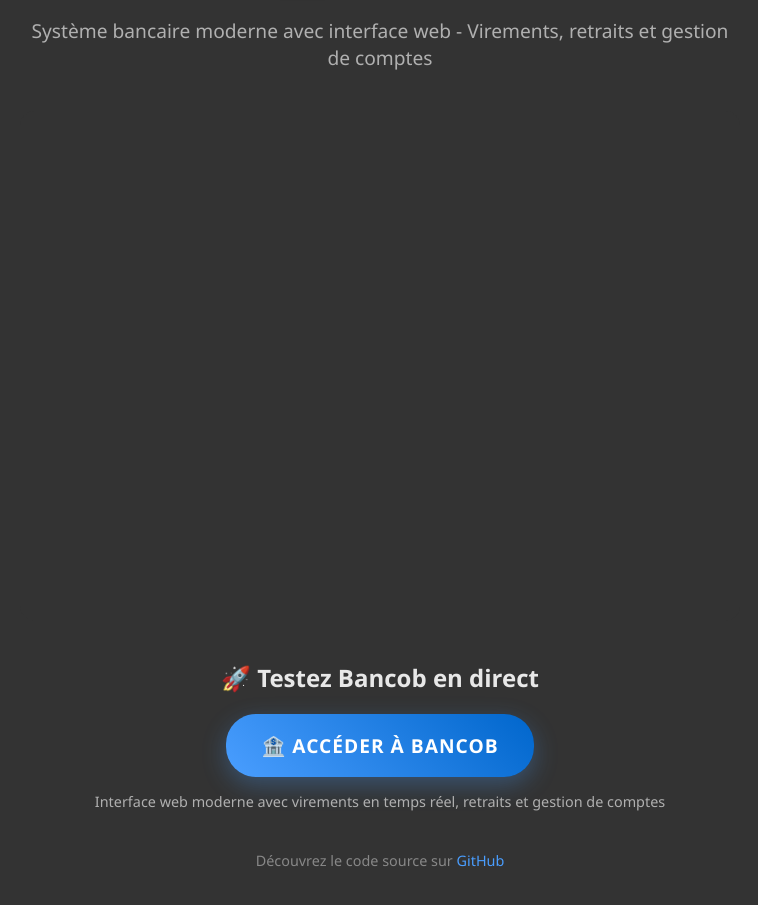
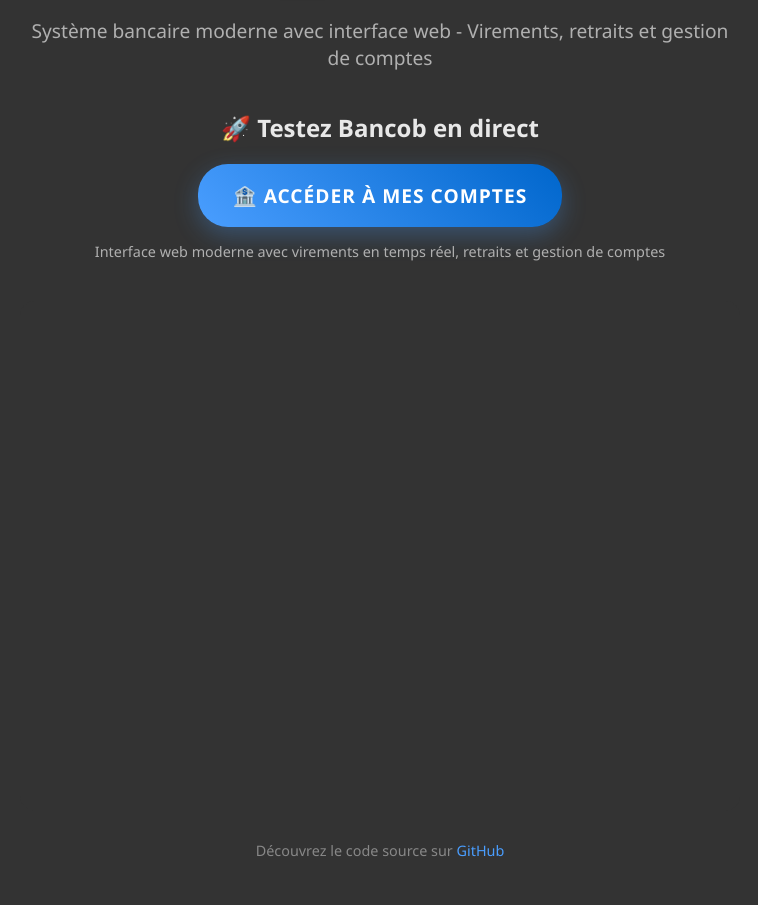
Before and after one commit to ExploryKod/cobol-accounts, a plain HTML site: page index.html in a window 1280 px wide. Shown: the part 183-1088 px from the top of the page, without its empty margins (260-1018 px from the left). Drawn offline with Linux system fonts and the light colour scheme; a script that the page names is missing.

Commit message:
feat: add button at the top

```diff
--- a/index.html
+++ b/index.html
@@ -138,21 +138,21 @@
         <h1>🏦 Bancob</h1>
         <p class="subtitle">Système bancaire moderne avec interface web - Virements, retraits et gestion de comptes</p>
 
+        <div style="margin: 40px 0; text-align: center;">
+            <h3 style="color: #e8e8e8; margin-bottom: 20px; font-size: 1.5rem;">🚀 Testez Bancob en direct</h3>
+            <a href="banking_app.html" class="action-btn" style="display:inline-block;padding:18px 35px;background:linear-gradient(45deg, #4a9eff, #0066cc);color:#fff;border-radius:30px;font-weight:700;text-decoration:none;font-size:1.2rem;box-shadow:0 8px 25px rgba(74,158,255,0.3);transition:all 0.3s ease;text-transform:uppercase;letter-spacing:1px;">
+                🏦 Accéder à mes comptes
+            </a>
+            <p style="color: #b0b0b0; margin-top: 15px; font-size: 0.9rem;">
+                Interface web moderne avec virements en temps réel, retraits et gestion de comptes
+            </p>
+        </div>
         <div class="iframe-container">
             <div class="iframely-embed">
                 <div class="iframely-responsive" style="padding-bottom: 50%; padding-top: 120px;">
                     <a href="https://github.com/ExploryKod/cobol-accounts" data-iframely-url="//iframely.net/6epBAI1O?theme=dark"></a>
                 </div>
             </div>
-        </div>
-        <div style="margin: 40px 0; text-align: center;">
-            <h3 style="color: #e8e8e8; margin-bottom: 20px; font-size: 1.5rem;">🚀 Testez Bancob en direct</h3>
-            <a href="banking_app.html" class="action-btn" style="display:inline-block;padding:18px 35px;background:linear-gradient(45deg, #4a9eff, #0066cc);color:#fff;border-radius:30px;font-weight:700;text-decoration:none;font-size:1.2rem;box-shadow:0 8px 25px rgba(74,158,255,0.3);transition:all 0.3s ease;text-transform:uppercase;letter-spacing:1px;">
-                🏦 Accéder à Bancob
-            </a>
-            <p style="color: #b0b0b0; margin-top: 15px; font-size: 0.9rem;">
-                Interface web moderne avec virements en temps réel, retraits et gestion de comptes
-            </p>
         </div>
 
         <div class="footer">
```
